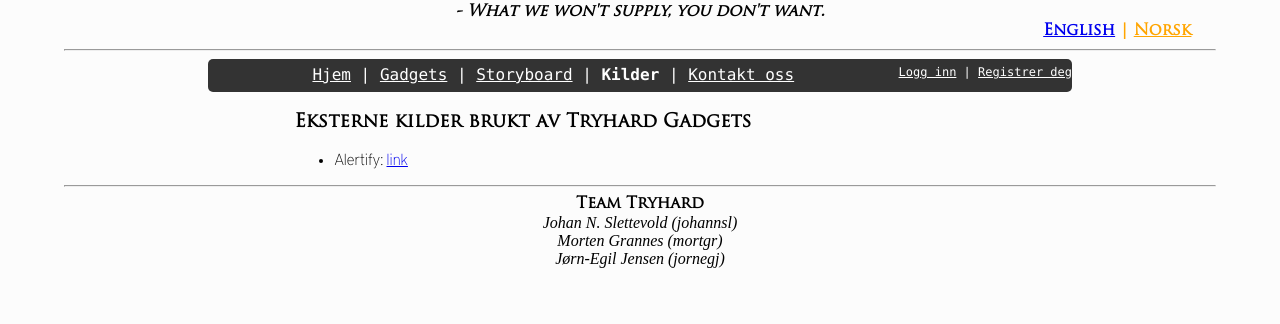
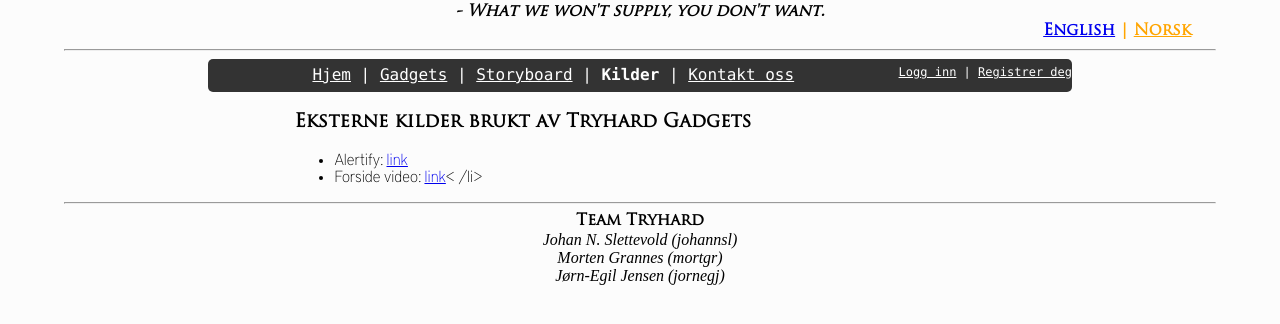
Before and after one commit to johannsl/tryhardgadgets, a plain HTML site: page no/sources.html in a window 1280 px wide. Shown: the part 108-432 px from the top of the page. Drawn offline with Linux system fonts and the light colour scheme.

Commit message:
lagt til video source

```diff
--- a/no/sources.html
+++ b/no/sources.html
@@ -28,7 +28,8 @@
     <section id="content" role="region">
         <h3>Eksterne kilder brukt av Tryhard Gadgets</h3>
         <ul role="list">
-            <li>Alertify: <a href="http://fabien-d.github.io/alertify.js/">link</a> </li>
+            <li>Alertify: <a href="http://fabien-d.github.io/alertify.js/">link</a></li>
+            <li>Forside video: <a href="https://www.youtube.com/watch?v=4ViAtpGNm-M">link</a><    /li>
         </ul>
     </section>
 </section>
```
